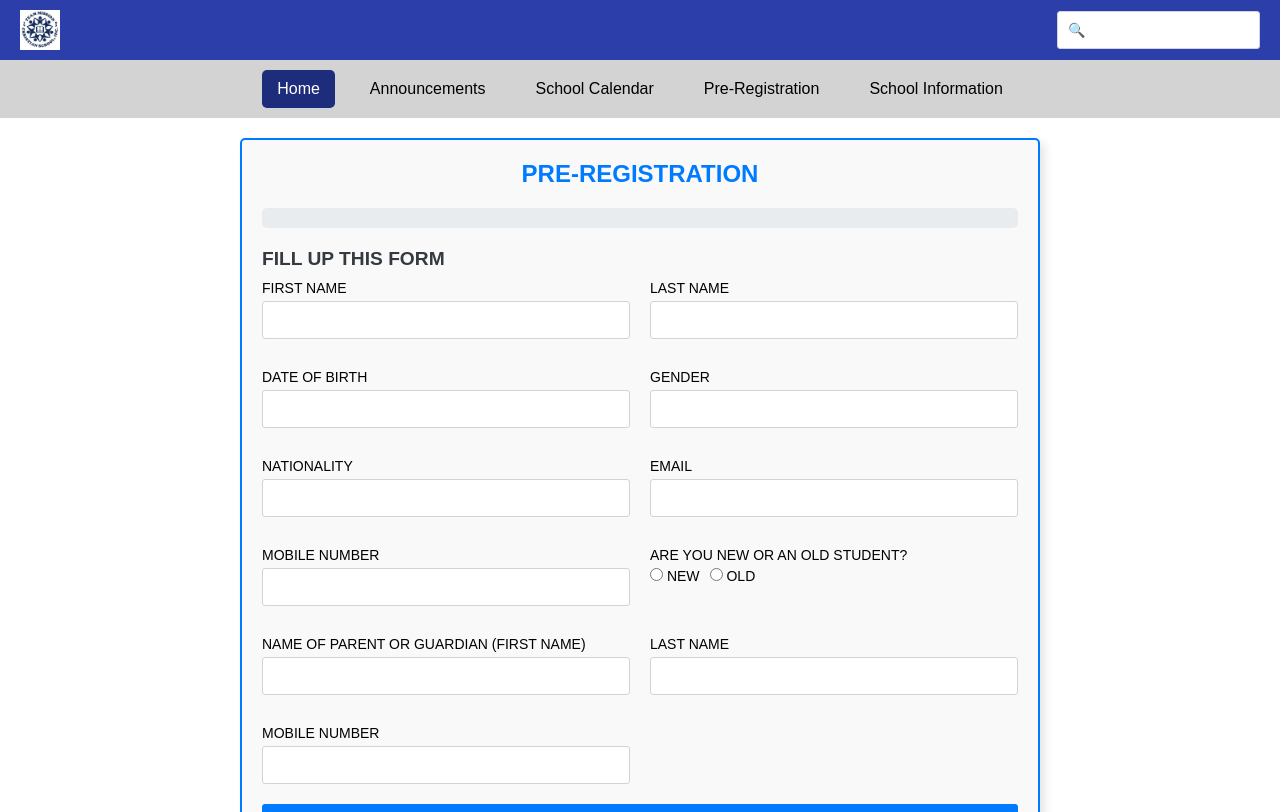
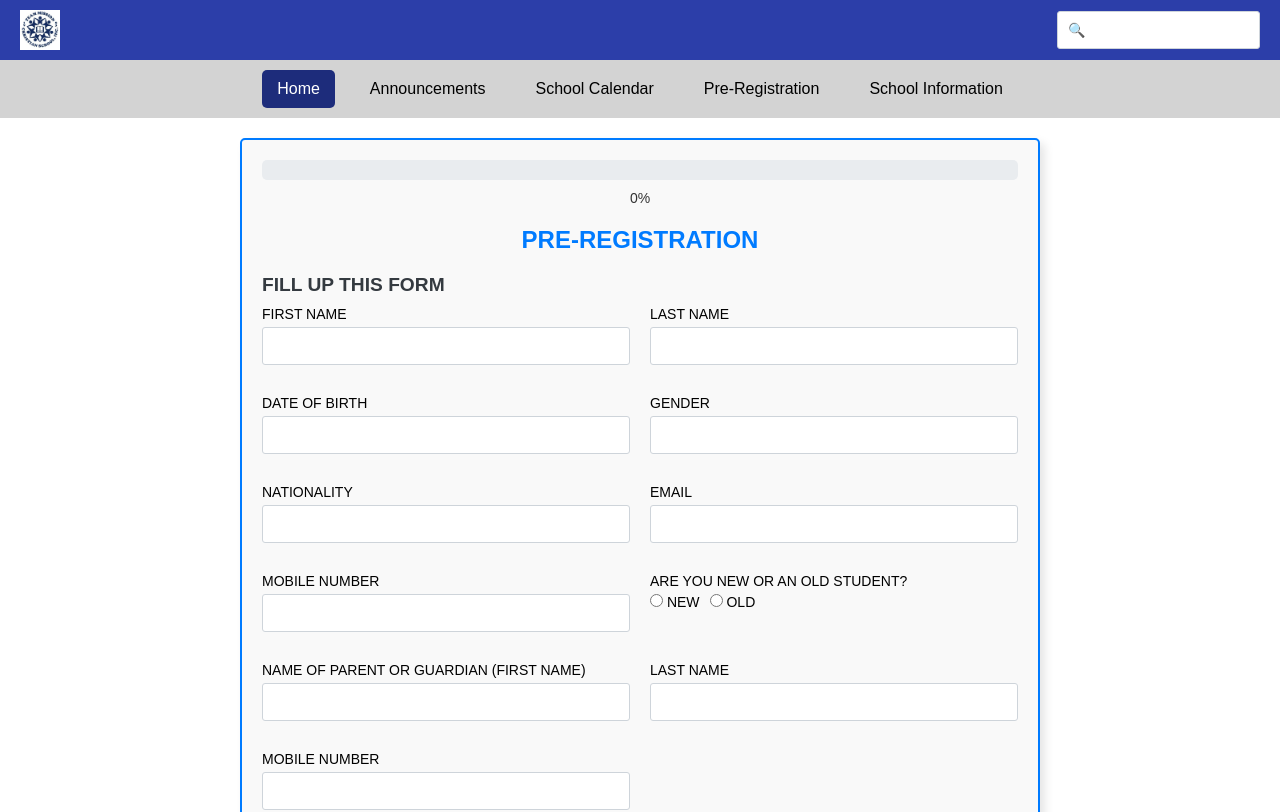
Before and after one commit to oliskiee-dev/Mixpanel-interactions, a React (Vite) app in the folder teamweb/: page /preregistration in a window 1280 px wide. Shown: the top 812 px of the page. Built offline with nearby package versions, Linux system fonts and the light colour scheme.

Commit message:
Added progress bar and percentage

```diff
--- a/teamweb/src/Viewer/PreRegistration/Pre-registration.css
+++ b/teamweb/src/Viewer/PreRegistration/Pre-registration.css
@@ -8,44 +8,40 @@
     background-color: #f9f9f9;
     box-shadow: 5px 5px 10px rgba(0, 0, 0, 0.1);
     box-sizing: border-box;
-}
-
-.pre-registration-container h1 {
-    text-align: center;
-    margin-bottom: 20px;
-    color: #007bff;
-    font-size: 1.5em;
-}
-
-.progress-bar {
+    display: flex;
+    flex-direction: column;
+}.progress-bar {
     height: 20px;
     background-color: #e9ecef;
     border-radius: 5px;
-    margin-bottom: 20px;
+    margin-bottom: 10px;
     overflow: hidden;
-}
-
-.progress {
+    width: 100%;
+}.progress {
     height: 100%;
     width: 0%;
     background-color: #007bff;
     border-radius: 5px;
     transition: width 0.5s ease-in-out;
-}
-
-.pre-registration-container h2 {
+}.progress-percentage {
+    text-align: center;
+    font-size: 14px;
+    color: #333;
+    margin-bottom: 20px;
+}.pre-registration-container h1 {
+    text-align: center;
+    margin-bottom: 20px;
+    color: #007bff;
+    font-size: 1.5em;
+}.pre-registration-container h2 {
     margin-bottom: 10px;
     color: #343a40;
     font-size: 1.2em;
-}
-
-.form-grid {
+}.form-grid {
     display: grid;
     grid-template-columns: repeat(auto-fit, minmax(250px, 1fr));
     gap: 20px;
-}
-
-.form-group {
+}.form-group {
     margin-bottom: 10px;
 }
 
@@ -66,15 +62,11 @@ input[type="date"] {
     border-radius: 3px;
     box-sizing: border-box;
     font-size: 14px;
-}
-
-.radio-group {
+}.radio-group {
     display: flex;
     flex-wrap: wrap;
     gap: 10px;
-}
-
-.radio-group label {
+}.radio-group label {
     font-size: 14px;
 }
 
@@ -94,26 +86,24 @@ button {
 
 button:hover {
     background-color: #0069d9;
-}
-
-.error {
+}.error {
     color: red;
     font-size: 12px;
     margin-top: 5px;
-}
-
-.success-message {
+}.success-message {
     color: green;
     margin-top: 10px;
 }
 
 @media (max-width: 500px) {
-    .pre-registration-container h1 {
+  .pre-registration-container h1 {
         font-size: 1.2em;
     }
-    .form-grid {
+
+  .form-grid {
         grid-template-columns: 1fr;
     }
+
     button {
         font-size: 14px;
     }
--- a/teamweb/src/Viewer/PreRegistration/Pre-registration.jsx
+++ b/teamweb/src/Viewer/PreRegistration/Pre-registration.jsx
@@ -1,4 +1,4 @@
-import React, { useState } from "react";
+import React, { useState, useEffect } from "react";
 import Header from '../Component/Header.jsx';
 import Footer from '../Component/Footer.jsx';
 import '../PreRegistration/Pre-registration.css';
@@ -20,6 +20,7 @@ function PreRegistration() {
 
     const [formErrors, setFormErrors] = useState({});
     const [registrationSuccess, setRegistrationSuccess] = useState(false);
+    const [progress, setProgress] = useState(0);
 
     const handleChange = (e) => {
         setFormData({...formData, [e.target.name]: e.target.value });
@@ -36,7 +37,7 @@ function PreRegistration() {
 
             setTimeout(() => {
                 setRegistrationSuccess(true);
-                setFormData({ // Clear form after successful registration
+                setFormData({
                     firstName: "",
                     lastName: "",
                     dateOfBirth: "",
@@ -49,6 +50,7 @@ function PreRegistration() {
                     parentLastName: "",
                     parentMobileNumber: "",
                 });
+                setProgress(0); // Reset progress on success
             }, 1000);
         }
     };
@@ -59,14 +61,29 @@ function PreRegistration() {
         return errors;
     };
 
+    useEffect(() => {
+        const totalFields = Object.keys(formData).length;
+        const filledFields = Object.values(formData).filter(value => value!== "").length;
+        const calculatedProgress = filledFields / totalFields * 100;
+        setProgress(calculatedProgress);
+    }, [formData]);
+
     return (
-        <>{/* Input Here */}
-        <Header/>{/* Input Here */}
+        <>
+            <Header />
             <div className="pre-registration-container">
+                <div className="progress-bar">
+                    <div
+                        className="progress"
+                        style={{ width: `${progress}%` }}
+                        aria-valuenow={progress}
+                        aria-valuemin="0"
+                        aria-valuemax="100"
+                    ></div>
+                </div>
+                <div className="progress-percentage">{progress.toFixed(0)}%</div> {/* Percentage below bar */}
+
                 <h1>PRE-REGISTRATION</h1>
-            <div className="progress-bar">
-                <div className="progress"></div>
-            </div>
                 <h2>FILL UP THIS FORM</h2>
                 {registrationSuccess && (
                     <div className="success-message">
@@ -77,6 +94,7 @@ function PreRegistration() {
                 {!registrationSuccess && (
                     <form onSubmit={handleSubmit}>
                         <div className="form-grid">
+                            {/*... (Your form fields remain the same) */}
                             <div className="form-group">
                                 <label htmlFor="firstName">FIRST NAME</label>
                                 <input type="text" id="firstName" name="firstName" value={formData.firstName} onChange={handleChange} />
@@ -143,8 +161,8 @@ function PreRegistration() {
                         <button type="submit">Submit</button>
                     </form>
                 )}
-        </div>\
-        <Footer/>
+            </div>
+            <Footer />
         </>
     );
 }
```
Lines whose indentation alone changed are shown as unchanged.
